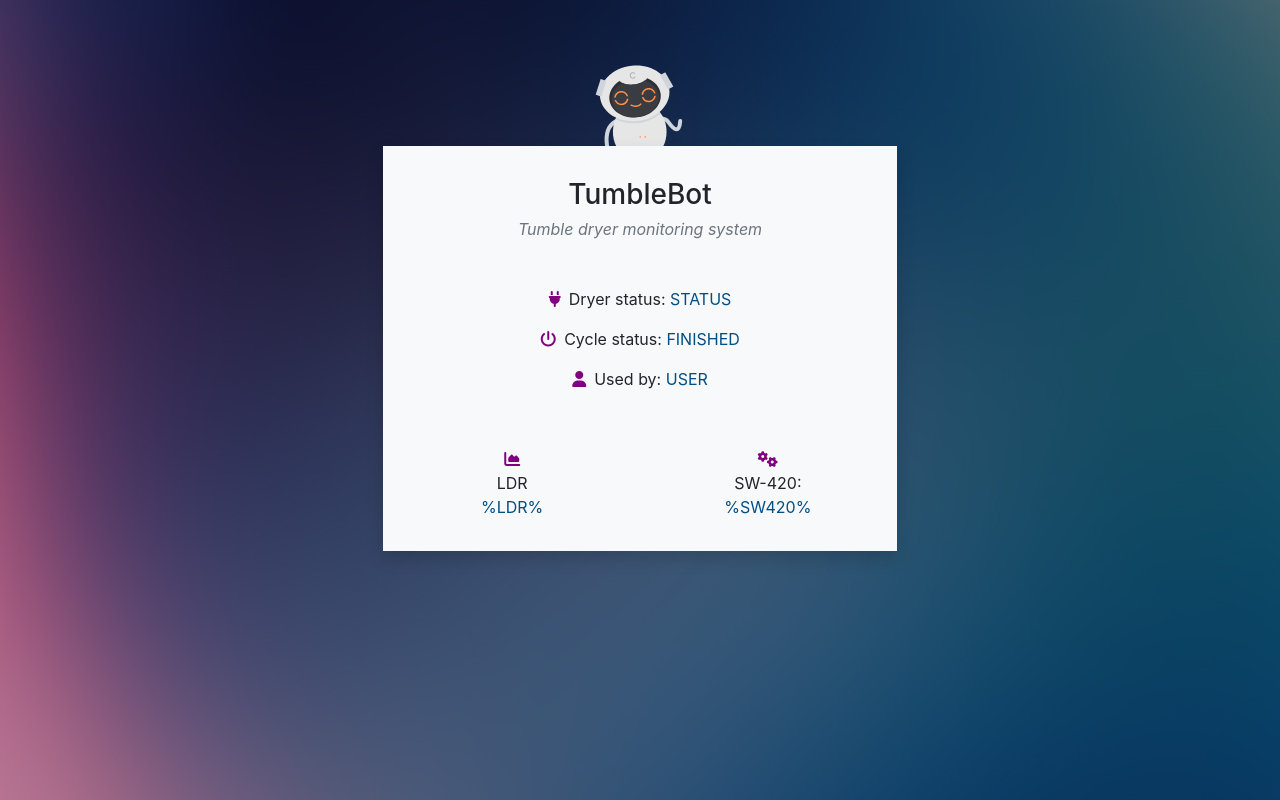
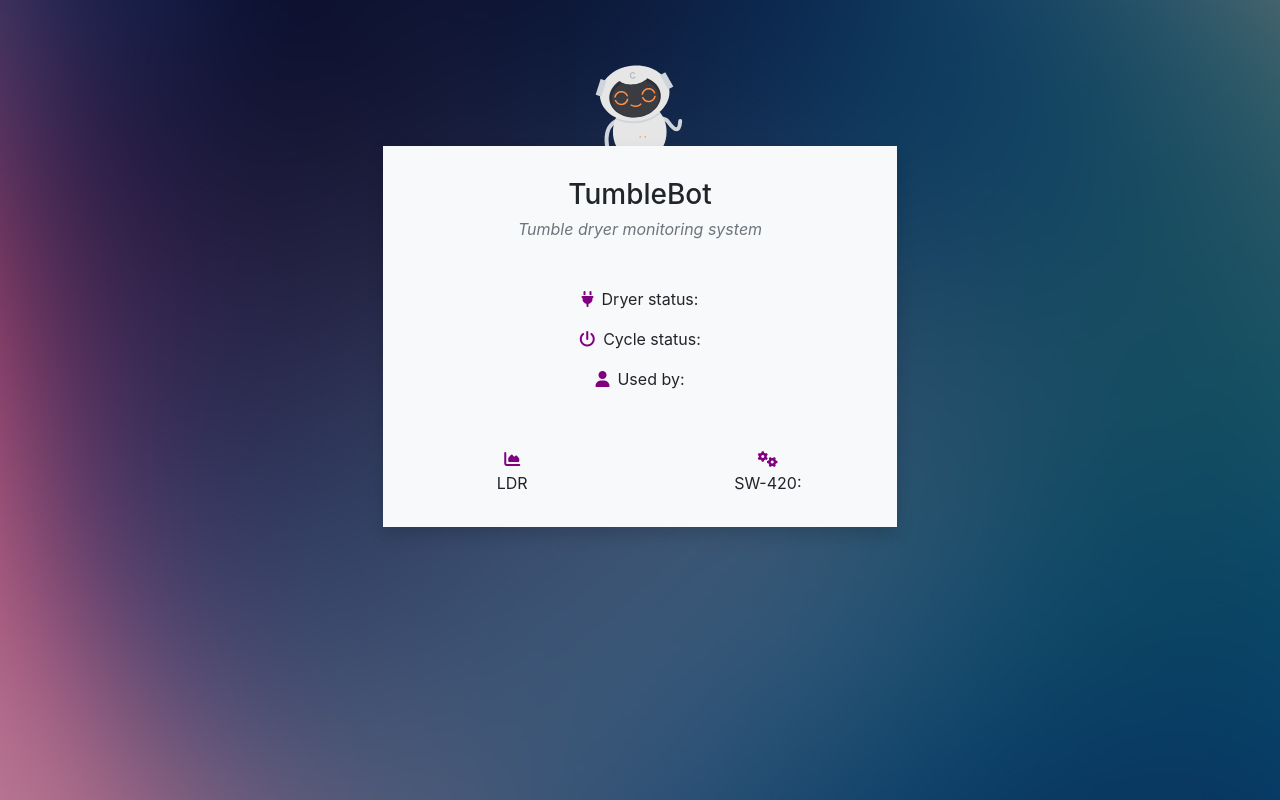
Before and after one commit to Pierre-Charles/TumbleBotApp, a React (Vite) app: page / in a window 1280 px wide. Built offline with nearby package versions, Linux system fonts and the light colour scheme; no server answers; the database is empty.

Commit message:
Finishing up firebase integration

```diff
--- a/src/components/Home.js
+++ b/src/components/Home.js
@@ -1,11 +1,73 @@
-import React from 'react'
+import React, { Component } from 'react'
 import ReactDOM from 'react-dom'
+import firebase from 'firebase'
 import Animation from './Animation'
-import * as firebase from 'firebase'
+import {dbConfig} from '../firebaseConfig'
 
-const Home = () => {
-  return (
-    <div>
+export default class Home extends Component {
+  constructor() {
+    super()
+    this.app = firebase.initializeApp(dbConfig)
+    this.database = this.app.database().ref().child('object')
+    this.state = {}
+  }
+
+  componentDidMount() {
+    this.getSw420Values()
+    this.getLdrValues()
+    this.getDryerStatus()
+    this.getCycleStatus()
+    this.getUser()
+  }
+
+  getSw420Values = () => {
+    const sw420 = this.database.child('sw420')
+    sw420.on('value', snap => {
+      this.setState({
+        sw420: snap.val()
+      })
+    })
+  }
+
+  getLdrValues = () => {
+    const ldr = this.database.child('ldr')
+    ldr.on('value', snap => {
+      this.setState({
+        ldr: snap.val()
+      })
+    })
+  }
+
+  getDryerStatus = () => {
+    const status = this.database.child('dryerStatus')
+    status.on('value', snap => {
+      this.setState({
+        dryerStatus: snap.val()
+      })
+    })
+  }
+
+  getCycleStatus = () => {
+    const status = this.database.child('cycleStatus')
+    status.on('value', snap => {
+      this.setState({
+        cycleStatus: snap.val()
+      })
+    })
+  }
+
+  getUser = () => {
+    const user = this.database.child('user')
+    user.on('value', snap => {
+      this.setState({
+        user: snap.val()
+      })
+    })
+  }
+
+  render() {
+    return (
+      <div>
       <div className='mt-0 mx-4'>
         <Animation />
         <div className='col-12 col-lg-5 col-md-5 container bg-light p-3 shadow'>
@@ -18,35 +80,34 @@ const Home = () => {
             <div className='py-2'>
               <i className='fas fa-plug pr-2' style={{ color: 'purple' }} />
               <span>Dryer status: </span>
-              <span style={{ color: '#004e86' }}>STATUS</span>
+              <span style={{ color: '#004e86' }}>{this.state.dryerStatus}</span>
             </div>
             <div className='py-2'>
               <i className='fas fa-power-off pr-2' style={{ color: 'purple' }} />
               <span>Cycle status: </span>
-              <span style={{ color: '#004e86' }}>FINISHED</span>
+              <span style={{ color: '#004e86' }}>{this.state.cycleStatus}</span>
             </div>
             <div className='py-2'>
               <i className='fas fa-user pr-2' style={{ color: 'purple' }} />
               <span>Used by: </span>
-              <span style={{ color: '#004e86' }}>USER</span>
+              <span style={{ color: '#004e86' }}>{this.state.user}</span>
             </div>
           </div>
           <div className='row pt-5 text-center'>
             <div className='col-md-6 col-6 text-center'>
               <i className='fas fa-chart-area' style={{ color: 'purple' }} />
               <p className='m-0'>LDR</p>
-              <p style={{ color: '#004e86' }}>%LDR%</p>
+              <p style={{ color: '#004e86' }}>{this.state.ldr}</p>
             </div>
             <div className='col-md-6 col-6 text-center'>
               <i className="fas fa-cogs" style={{ color: 'purple' }} />
               <p className='m-0'>SW-420:</p>
-              <p style={{ color: '#004e86' }}>%SW420%</p>
+              <p style={{ color: '#004e86' }}>{this.state.sw420}</p>
             </div>
           </div>
         </div>
       </div>
     </div>
-  )
+    )
+  }
 }
-
-export default Home;
```
Also changed, not shown: src/index.js (+6 -4 lines), 1 other file (tests, documents, lock files or other folders).
